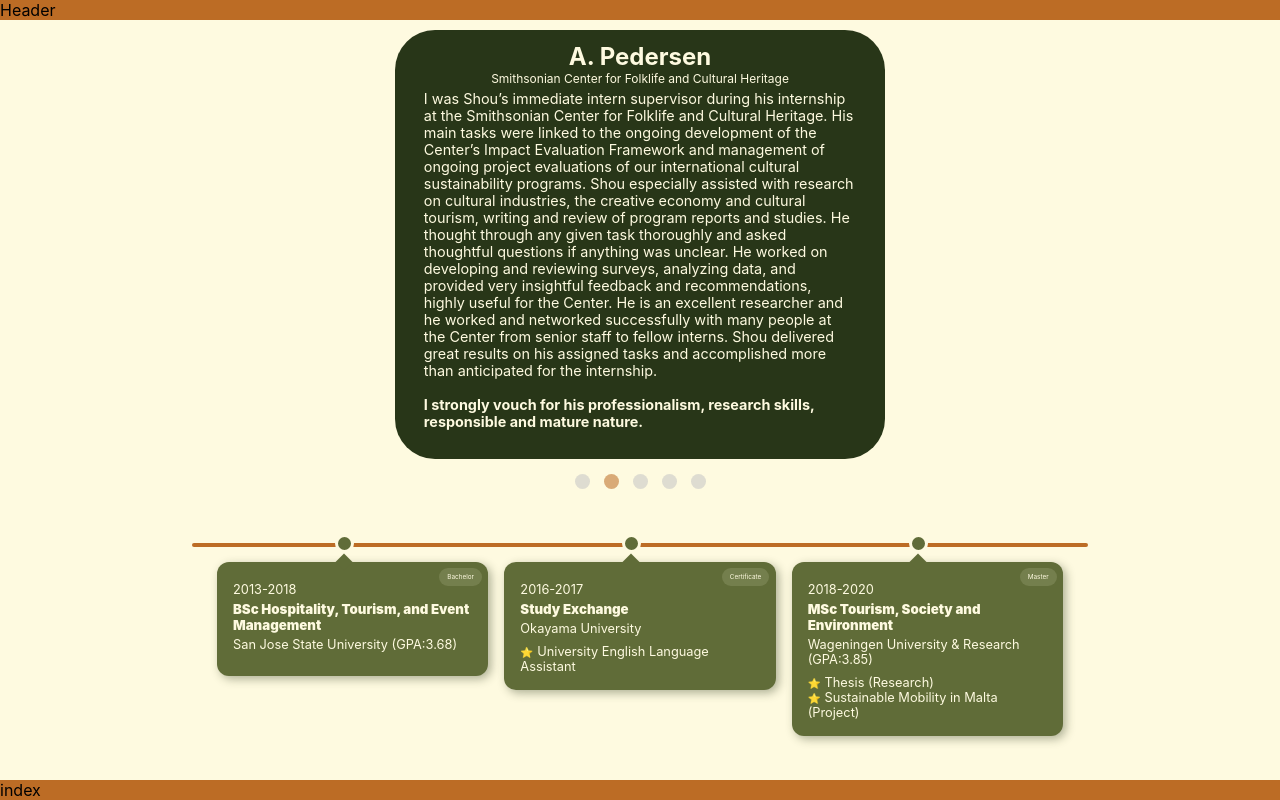
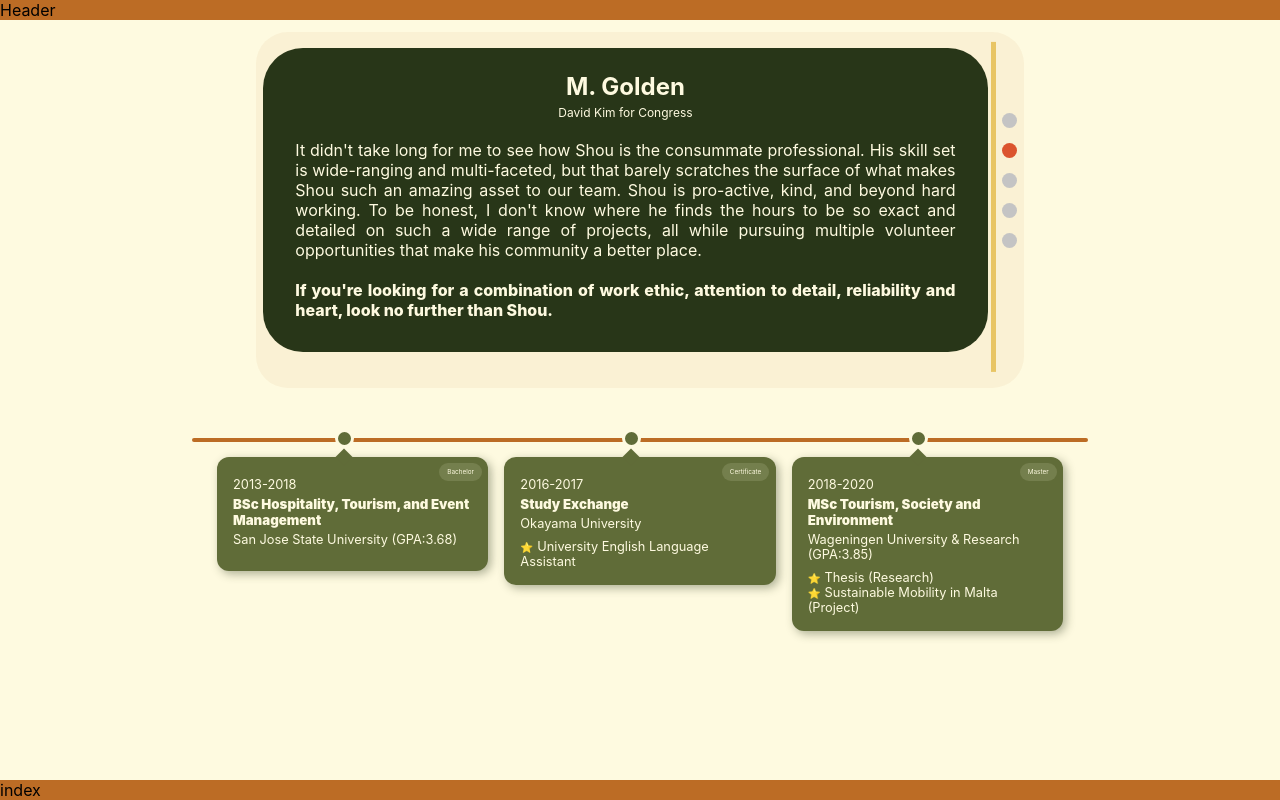
Before and after one commit to shdzhng/portfolio, a React (Create React App) app: page / in a window 1280 px wide. Built offline with nearby package versions, Linux system fonts and the light colour scheme; the HTML template or start-up script is replaced by a standard one; a web font is replaced by a local one.

Commit message:
style reference slider

```diff
--- a/src/components/ReferenceSlider/index.jsx
+++ b/src/components/ReferenceSlider/index.jsx
@@ -2,19 +2,19 @@ import React, { useState, useEffect, useRef } from 'react';
 import { referenceData } from '../../static/data';
 import {
   Slide,
-  Name,
-  Comment,
   SlideShow,
   SlideShowSlider,
   SlideShowDots,
   SlideShowDot,
+  Comment,
 } from './referenceSlider.styles';
 import { colors } from '../../static/colors';
 
-const DELAY = 4000;
+const DELAY = 3000;
 
 function ReferenceSlider() {
   const [index, setIndex] = useState(0);
+  const [pause, setPause] = useState(false);
   const timeoutRef = useRef(null);
 
   function resetTimeout() {
@@ -23,8 +23,18 @@ function ReferenceSlider() {
     }
   }
 
+  const handleMouseEnter = (i) => {
+    setIndex(i);
+    setPause(true);
+  };
+
+  const handleMouseLeave = () => {
+    setPause(false);
+  };
+
   useEffect(() => {
     resetTimeout();
+    if (pause) return;
     timeoutRef.current = setTimeout(
       () =>
         setIndex((prevIndex) =>
@@ -35,31 +45,55 @@ function ReferenceSlider() {
     return () => {
       resetTimeout();
     };
-  }, [index]);
+  }, [index, pause]);
 
   return (
+    <div
+      style={{
+        display: 'flex',
+        marginTop: '2em',
+        backgroundColor: `${colors.darkBrown}10`,
+        padding: '1em 0',
+        borderRadius: '2em',
+        width: '60vw',
+        height: 'fit-content',
+      }}
+    >
       <SlideShow>
         <SlideShowSlider
           style={{ transform: `translate3d(${-index * 100}%, 0, 0)` }}
         >
           {referenceData.map(
             ({ name, relationship, organization, comment }, i) => (
-            <Slide key={i}>
-              <h2 style={{ color: colors.offWhite, marginTop: '0.5em' }}>
-                {name}
-              </h2>
+              <Slide
+                key={i}
+                onMouseEnter={(__) => {
+                  handleMouseEnter(i);
+                }}
+                onMouseLeave={(__) => {
+                  handleMouseLeave();
+                }}
+              >
+                <div
+                  style={{
+                    textAlign: 'center',
+                    marginTop: '0.5em',
+                    padding: '1em 2em',
+                  }}
+                >
+                  <h2 style={{ color: colors.offWhite }}>{name}</h2>
                   <p
                     style={{
-                  marginTop: 0,
                       fontSize: '0.75em',
                       color: colors.offWhite,
                     }}
                   >
                     {organization}
                   </p>
-              <p
+                </div>
+
+                <Comment
                   style={{
-                  fontSize: '0.9em',
                     color: colors.offWhite,
                     margin: '0 2em 2em 2em',
                   }}
@@ -69,11 +103,12 @@ function ReferenceSlider() {
             )
           )}
         </SlideShowSlider>
-
+      </SlideShow>
       <SlideShowDots>
         {referenceData.map((_, i) => (
           <SlideShowDot
             key={i}
+            pause={pause}
             active={index === i ? true : false}
             onClick={() => {
               setIndex(i);
@@ -81,7 +116,7 @@ function ReferenceSlider() {
           />
         ))}
       </SlideShowDots>
-    </SlideShow>
+    </div>
   );
 }
 
--- a/src/components/ReferenceSlider/referenceSlider.styles.js
+++ b/src/components/ReferenceSlider/referenceSlider.styles.js
@@ -1,17 +1,40 @@
 import styled from 'styled-components';
 import { colors } from '../../static/colors';
+import { keyframes } from 'styled-components';
 
 const SlideShow = styled.div`
   margin: 0 auto;
   overflow: hidden;
-  max-width: 500px;
-  margin-top: 30px;
+  width: 100%;
 `;
 
 const SlideShowSlider = styled.div`
   white-space: nowrap;
   transition: linear 1000ms;
   -webkit-overflow-scrolling: touch;
+  width: 100%;
+  cursor: grab;
+`;
+
+const Comment = styled.p`
+  font-size: 1em;
+  color: ${colors.offWhite};
+  margin: 0 2em 2em 2em;
+  text-align: justify;
+
+  .bold {
+    font-weight: 800;
+  }
+
+  .underline {
+    background-position: bottom left;
+    background-size: 0% 100%;
+    background-image: ${`linear-gradient(${colors.yellow}, ${colors.yellow})`};
+    padding-bottom: 2px;
+    display: inline;
+    background-repeat: no-repeat;
+    transition: all 500ms ease-in-out;
+  }
 `;
 
 const Slide = styled.div`
@@ -19,38 +42,50 @@ const Slide = styled.div`
   display: inline-flex;
   flex-direction: column;
   align-items: center;
-  height: fit-content;
   width: 98%;
   margin-left: 1%;
   margin-right: 1%;
   border-radius: 40px;
   background-color: ${colors.darkGreen};
-`;
 
-const Name = styled.h2`
-  color: ${colors.offWhite};
-  margin: 0.25em 0;
-`;
-
-const Comment = styled.p`
-  font-size: 0.8em;
-  color: ${colors.offWhite};
-  margin: 0 2em 2em 2em;
+  &:hover ${Comment} {
+    .underline {
+      background-size: 102% 102%;
+      color: ${colors.darkGreen};
+    }
+  }
 `;
 
 const SlideShowDots = styled.div`
   text-align: center;
+  margin-top: 50px;
+  &:before {
+    content: '';
+    background-color: ${colors.yellow};
+    width: 5px;
+    height: 330px;
+    transform: translate(-19px, -17%);
+    position: absolute;
+  }
 `;
 
 const SlideShowDot = styled.div`
   display: inline-block;
+  display: flex;
   height: 15px;
   width: 15px;
   border-radius: 50%;
-  cursor: pointer;
   margin: 15px 7px 0px;
   background-color: ${(props) =>
-    props.active === true ? colors.darkBrown : colors.lightGray}90;
+    props.active === true
+      ? colors.red
+      : props.pause === true
+      ? colors.darkGreen
+      : colors.lightGray};
+  transition: all 250ms ease-in-out;
+  &:hover {
+    background-color: ${colors.red};
+  }
 `;
 
 export {
@@ -59,6 +94,5 @@ export {
   SlideShowDots,
   SlideShowDot,
   Slide,
-  Name,
   Comment,
 };
--- a/src/components/Timeline/timeline.styles.js
+++ b/src/components/Timeline/timeline.styles.js
@@ -1,6 +1,5 @@
 import styled from 'styled-components';
 import { colors } from '../../static/colors';
-import { keyframes } from 'styled-components';
 
 const TimelineContainer = styled.div`
   margin-top: 35px;
--- a/src/index.css
+++ b/src/index.css
@@ -12,7 +12,3 @@ p {
   margin-top: 4px;
   margin-bottom: 4px;
 }
-
-b {
-  colo: red;
-}
--- a/src/static/colors.js
+++ b/src/static/colors.js
@@ -5,4 +5,6 @@ export const colors = {
   lightBrown: '#dda15e',
   lightGray: '#c4c4c4',
   darkBrown: '#bc6c25',
+  yellow: '#e8c564',
+  red: '#db542e',
 };
--- a/src/static/data.js
+++ b/src/static/data.js
@@ -52,39 +52,39 @@ const educationData = [
 
 const referenceData = [
   {
+    name: 'A. Pedersen',
+    organization: 'Smithsonian Center for Folklife and Cultural Heritage',
+    relationship: 'Mentor',
+    comment:
+      'I was Shou’s immediate intern supervisor during his internship at the Smithsonian Center for Folklife and Cultural Heritage’s... Impact Evaluation Framework... He thought through any given task thoroughly and asked thoughtful questions if anything was unclear. He worked on developing and reviewing surveys, analyzing data, and provided very insightful feedback and recommendations, highly useful for the Center. Shou delivered great results on his assigned tasks and <span class="underline">accomplished more than anticipated for the internship.</span> </br></br> <span class="bold">I strongly vouch for his <span class="underline">professionalism, research skills, responsible and mature nature.</span></span>',
+  },
+  {
     name: 'M. Golden',
     organization: 'David Kim for Congress',
     relationship: 'Manager',
     comment:
-      "It didn't  take long for me to see how Shou is the consummate professional. His skill set is  wide-ranging and multi-faceted, but that barely scratches the surface of what makes Shou such an amazing asset to our team. Shou is pro-active, kind, and beyond hard working. To be honest, I don't know where he finds the hours to be so exact and detailed on such a wide range of projects, all while pursuing multiple volunteer opportunities that make his community a better place.</br> </br> <b> If you're looking for a combination of work ethic, attention to detail, reliability and heart, look no further than Shou. </b>",
-  },
-  {
-    name: 'A. Pedersen',
-    organization: 'Smithsonian Center for Folklife and Cultural Heritage',
-    relationship: 'Mentor',
-    comment:
-      'I was Shou’s immediate intern supervisor during his internship at the Smithsonian Center for Folklife and Cultural Heritage. His main tasks were linked to the ongoing development of the Center’s Impact Evaluation Framework and management of ongoing project evaluations of our international cultural sustainability programs. Shou especially assisted with research on cultural industries, the creative economy and cultural tourism, writing and review of program reports and studies. He thought through any given task thoroughly and asked thoughtful questions if anything was unclear. He worked on developing and reviewing surveys, analyzing data, and provided very insightful feedback and recommendations, highly useful for the Center. He is an excellent researcher and he worked and networked successfully with many people at the Center from senior staff to fellow interns. Shou delivered great results on his assigned tasks and accomplished more than anticipated for the internship. </br></br> <b>I strongly vouch for his professionalism, research skills, responsible and mature nature.</b>',
+      "It didn't  take long for me to see how Shou is the consummate professional. His skill set is  wide-ranging and multi-faceted, but that barely scratches the surface of what makes Shou such an amazing asset to our team. Shou is <span class='underline'>pro-active, kind, and beyond hard working.</span> To be honest, I don't know where he finds the hours to be so exact and detailed on such a wide range of projects, all while pursuing multiple volunteer opportunities that make his community a better place.</br> </br> <span class='bold'> If you're looking for a combination of <span class='underline'>work ethic, attention to detail, reliability and heart</span>, look no further than Shou. </span>",
   },
   {
     name: 'P. Pourbahador',
     organization: 'Wageningen University',
     relationship: 'teammate',
     comment:
-      'Working with Shou was a wonderful experience. In addition to his highly personal potentials, he is always going beyond expectations. I worked with Shou in the same team, a multi-disciplinary group of international master students, on a consultancy project for an NGO over two months in Malta. During our time together, he was highly motivated and was all the time voluntarily took up additional tasks. </br></br> <b>Seeing creative solutions and using out of box thinking were the attributes that contributed uniquely to the team output.</b>',
+      'Working with Shou was a wonderful experience. In addition to his highly personal potentials, he is <span class="underline">always going beyond expectations</span>. I worked with Shou in the same team, a multi-disciplinary group of international master students, on a consultancy project for an NGO over two months in Malta. During our time together, he was highly motivated and was all the time voluntarily took up additional tasks. </br></br> <span class="bold"><span class="underline">Seeing creative solutions and using out of box thinking </span>were the attributes that contributed uniquely to the team output.</span>',
   },
   {
     name: 'E. Chan',
     relationship: 'teammate',
     organization: 'Okayama University',
     comment:
-      'Shou has shown incredibly multifaceted approach to thinking, and hard work ethics. During our stay at Okayama University which is a national university within Japan, Shou has shown in-depth understanding and hard work ethics for learning the Japanese language and culture. I worked with Shou on a few group projects together, and can vouch that Shou showed not only discipline in a group setting, but showed great leadership style and communication skills with other group members.Shou has the ability to adapt to any situation when needed and can think of new ideas that add to the discussion from a different perspective. The out of the box thinking can be seen with his passion for the arts. Shou also demonstrated a great cultural understanding and an eagerness to always learn. </br></br><b>This appreciation of a global identity has helped shaped Shou into a very internationally rounded individual.</b>',
+      'Shou has shown incredibly <span class="underline"> multifaceted approach to thinking, and hard work ethics</span>... Shou has shown in-depth understanding and hard work ethics for learning the Japanese language and culture. I can vouch that Shou showed great leadership style and communication skills with other group members.Shou has the ability to <span class="underline"> adapt to any situation when needed and can think of new ideas that add to the discussion from a different perspective.</span> Shou also demonstrated a great cultural understanding and an <span class="underline">eagerness to always learn.</span> </br></br><span class="bold">This appreciation of a global identity has helped shaped Shou into a very <span class="underline">internationally rounded individual.</span></span>',
   },
   {
     name: 'F. Hendricks',
     relationship: 'teammate',
     organization: 'Wageningen University',
     comment:
-      'I worked together with Shou on a research project about improving multi-modal transport on Malta, together with 27 other students from Wageningen University. During this project, Shou shared his creative ideas on video production and used his editing skills to make the video a high-end product. Moreover, Shou is very experienced with SPSS analyses and also showed his ability to work in different teams. </br></br><b>Shou is a hard-working, eloquent and passionate student and I enjoyed working with him.</b>',
+      'I worked together with Shou on a research project about improving multi-modal transport on Malta, together with 27 other students from Wageningen University. During this project, Shou shared his creative ideas on video production and used his editing skills to make the video a high-end product. Moreover, Shou is very experienced with SPSS analyses and also showed his ability to work in different teams. </br></br><span class="bold">Shou is a <span class="underline">hard-working, eloquent and passionate student</span> and I enjoyed working with him.</span>',
   },
 ];
 
```
Lines whose indentation alone changed are shown as unchanged.
